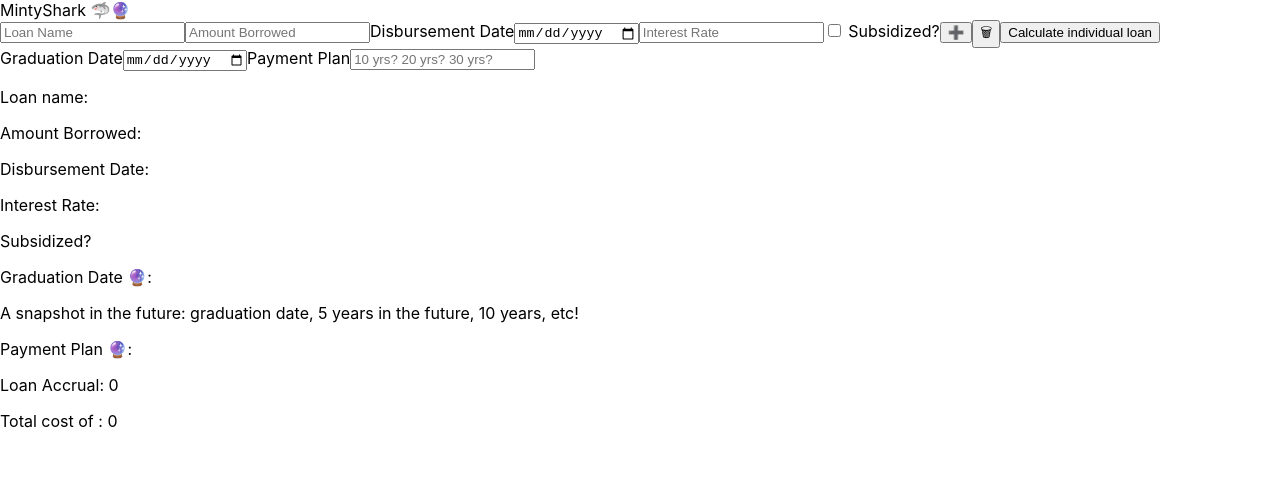
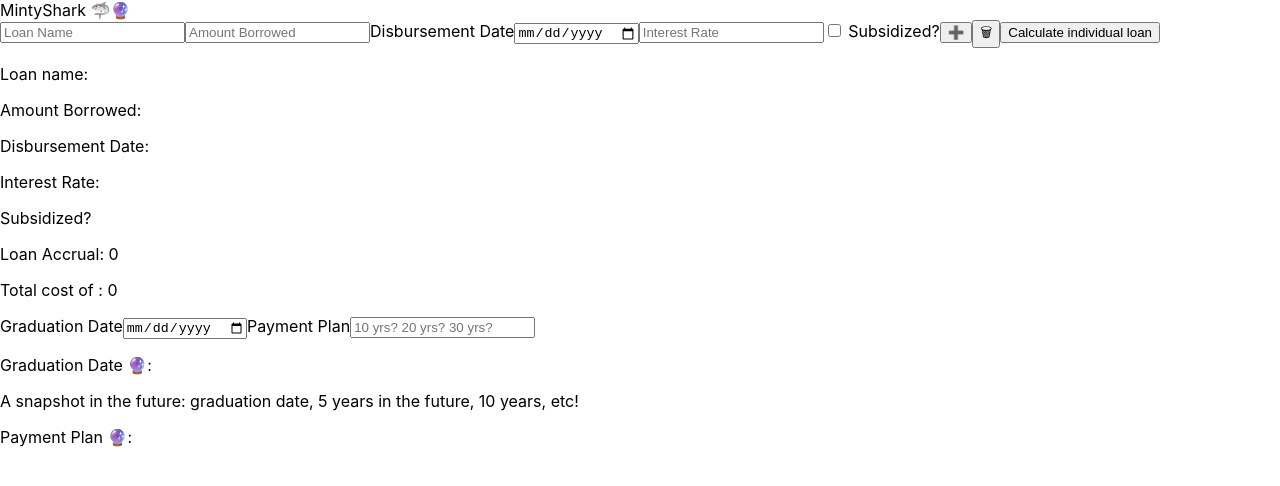
Before and after one commit to aileentran/mintyshark, a React (Create React App) app: page / in a window 1280 px wide. Shown: the top 486 px of the page. Built offline with nearby package versions, Linux system fonts and the light colour scheme.

Commit message:
Cleaned up inputs from LoanForm and IndLoanForm. Added resource for dynamic inputs

```diff
--- a/src/Components/IndLoanForm.js
+++ b/src/Components/IndLoanForm.js
@@ -33,7 +33,7 @@ class IndLoanForm extends Component {
     type === "checkbox" ? this.setState({ [name] : checked }) : this.setState({ [name] : value })
   }
   // TODO: Fix this! current changes affect all new individual loans.
-  // NOTE: moved dynamic lines to SubLoan.js
+  // NOTE: moved previous, problematic dynamic lines to SubLoan.js
   addSubLoan(event) {
     this.setState((prevState) => ({
       subLoans:[...prevState.subLoans,
@@ -125,24 +125,7 @@ class IndLoanForm extends Component {
           {/* TODO: remove calculating individual loans */}
           <button>Calculate individual loan</button>
           {/* <input type="submit" value="Submit" /> */}
-
           <br />
-          <label>Graduation Date</label>
-            <input
-              type="date"
-              name="gradDate"
-              value={this.state.gradDate}
-              onChange={this.handleChange}
-            />
-            {/*TODO: add payment plan*/}
-            <label>Payment Plan</label>
-            <input
-              type="text"
-              name="paymentPlan"
-              placeholder="10 yrs? 20 yrs? 30 yrs?"
-              value={this.state.paymentPlan}
-              onChange={this.handleChange}
-            />
         </form>
 
 
@@ -152,9 +135,6 @@ class IndLoanForm extends Component {
           <p>Disbursement Date: {this.state.disbursementDate}</p>
           <p>Interest Rate: {this.state.interestRate}</p>
           <p>Subsidized? {this.state.isSubsidized}</p>
-          <p>Graduation Date 🔮: {this.state.gradDate}</p>
-          <p>A snapshot in the future: graduation date, 5 years in the future, 10 years, etc!</p>
-          <p>Payment Plan 🔮: {this.state.paymentPlan}</p>
         </div>
 
         <div className="calculations">
--- a/src/Components/LoanForm.js
+++ b/src/Components/LoanForm.js
@@ -10,19 +10,50 @@ class LoanForm extends Component {
         amtBorrowed: "",
         disbursementDate: "",
         interestRate: "" ,
+        isSubsidized: "",
         loanAccrued: 0,
         loanTotal: 0
       }],
       gradDate: "",
       paymentPlan: ""
     }
+    this.handleChange = this.handleChange.bind(this)
   }
 
+  handleChange(event) {
+    const {name, value} = event.target
+    this.setState({ [name] : value })
+  }
   render() {
     return(
       <div className="loan-form">
         <IndLoanForm />
-        {/* TODO: include buttons - add loans, add future date, payment plan, calculate */}
+        {/*POTENTIAL RESOURCE TO ADD FORMS: https://dev.to/email2vimalraj/dynamic-form-fields-using-react-35ci*/}
+        {/* TODO: include buttons - add loans, calculate */}
+        <label>Graduation Date</label>
+          <input
+            type="date"
+            name="gradDate"
+            value={this.state.gradDate}
+            onChange={this.handleChange}
+          />
+
+          <label>Payment Plan</label>
+          <input
+            type="text"
+            name="paymentPlan"
+            placeholder="10 yrs? 20 yrs? 30 yrs?"
+            value={this.state.paymentPlan}
+            onChange={this.handleChange}
+          />
+
+        {/* TODO for calculations: consider 6 months after grad for subsidized loans!*/}
+
+        <div className="input-values">
+          <p>Graduation Date 🔮: {this.state.gradDate}</p>
+          <p>A snapshot in the future: graduation date, 5 years in the future, 10 years, etc!</p>
+          <p>Payment Plan 🔮: {this.state.paymentPlan}</p>
+        </div>
       </div>
     )
   }
```
Also changed, not shown: 1 other file (tests, documents, lock files or other folders).
